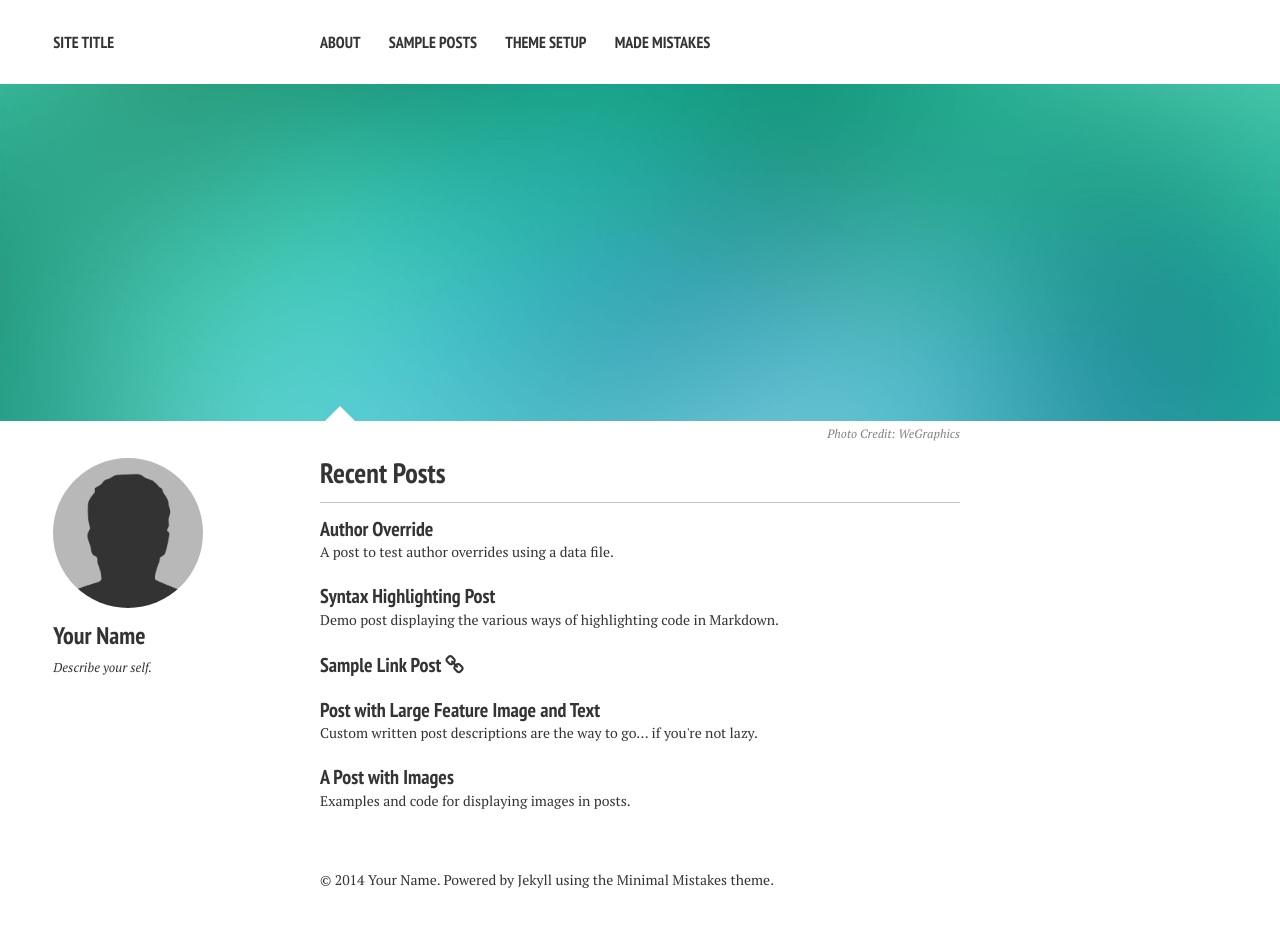
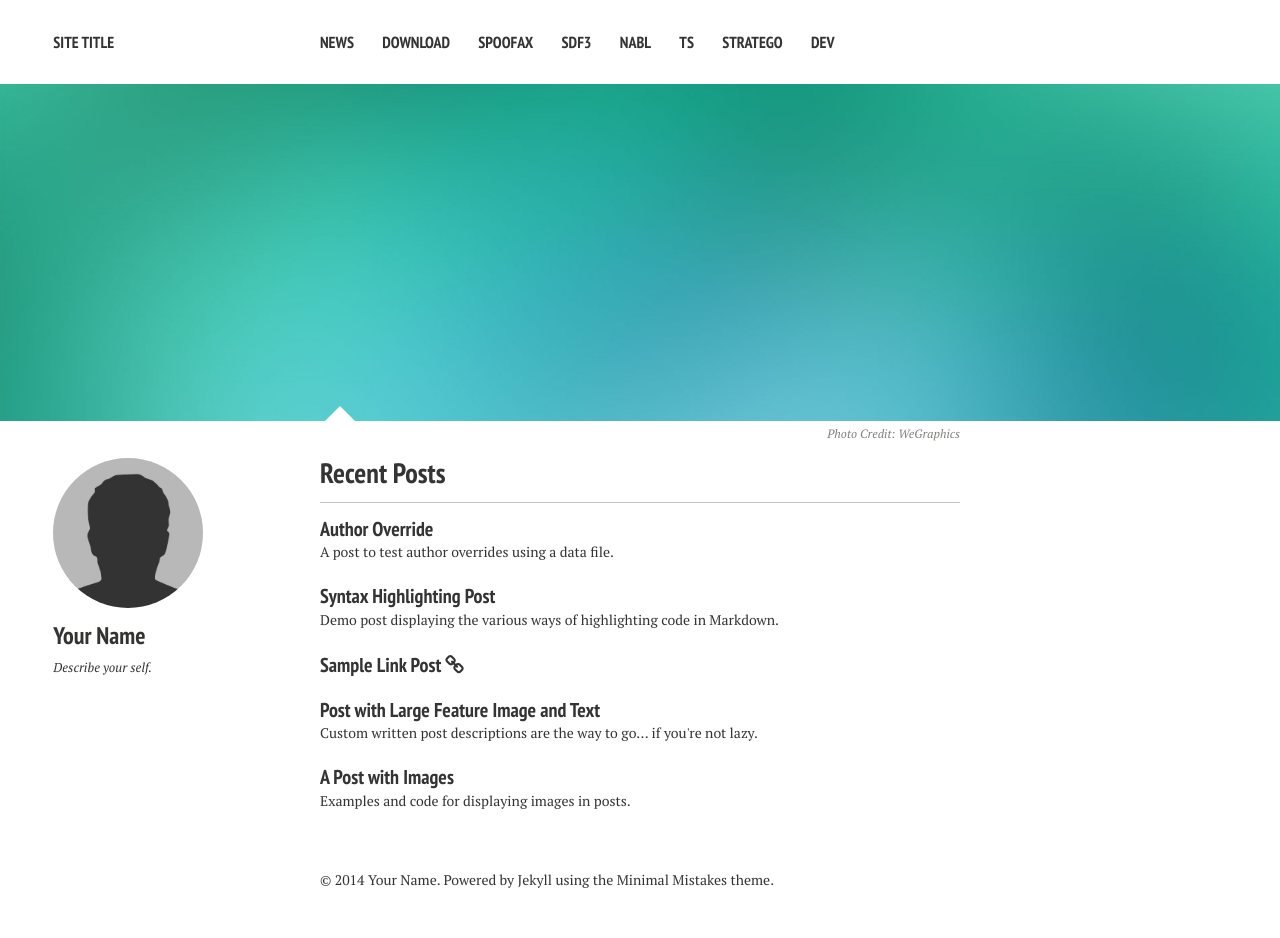
Before and after one commit to MartijnDwars/metaborg.github.io, a Jekyll site: the page built from index.md, in a window 1280 px wide. Built offline with Jekyll 4.4.1, drawn with Linux system fonts in a browser that asks for light colours; nearby versions of some CDN libraries.

Commit message:
navigation for metaborg site

```diff
--- a/_data/navigation.yml
+++ b/_data/navigation.yml
@@ -1,13 +1,33 @@
 # Site navigation links
 
-- title: About
-  url: /about/
+- title: News
+  url: /news/
+  context: news
 
-- title: Sample Posts
-  url: /posts/
+- title: Download
+  url: /download/
+  context: download
 
-- title: Theme Setup
-  url: /theme-setup/
+- title: Spoofax
+  url: /spoofax/
+  context: spoofax
 
-- title: Made Mistakes
-  url: http://mademistakes.com
+- title: SDF3
+  url: /sdf3/
+  context: sdf3
+
+- title: NaBL
+  url: /nabl/
+  context: nabl
+
+- title: TS
+  url: /ts/
+  context: ts
+
+- title: Stratego
+  url: /stratego/
+  context: stratego
+
+- title: Dev
+  url: /dev/
+  context: dev
```
